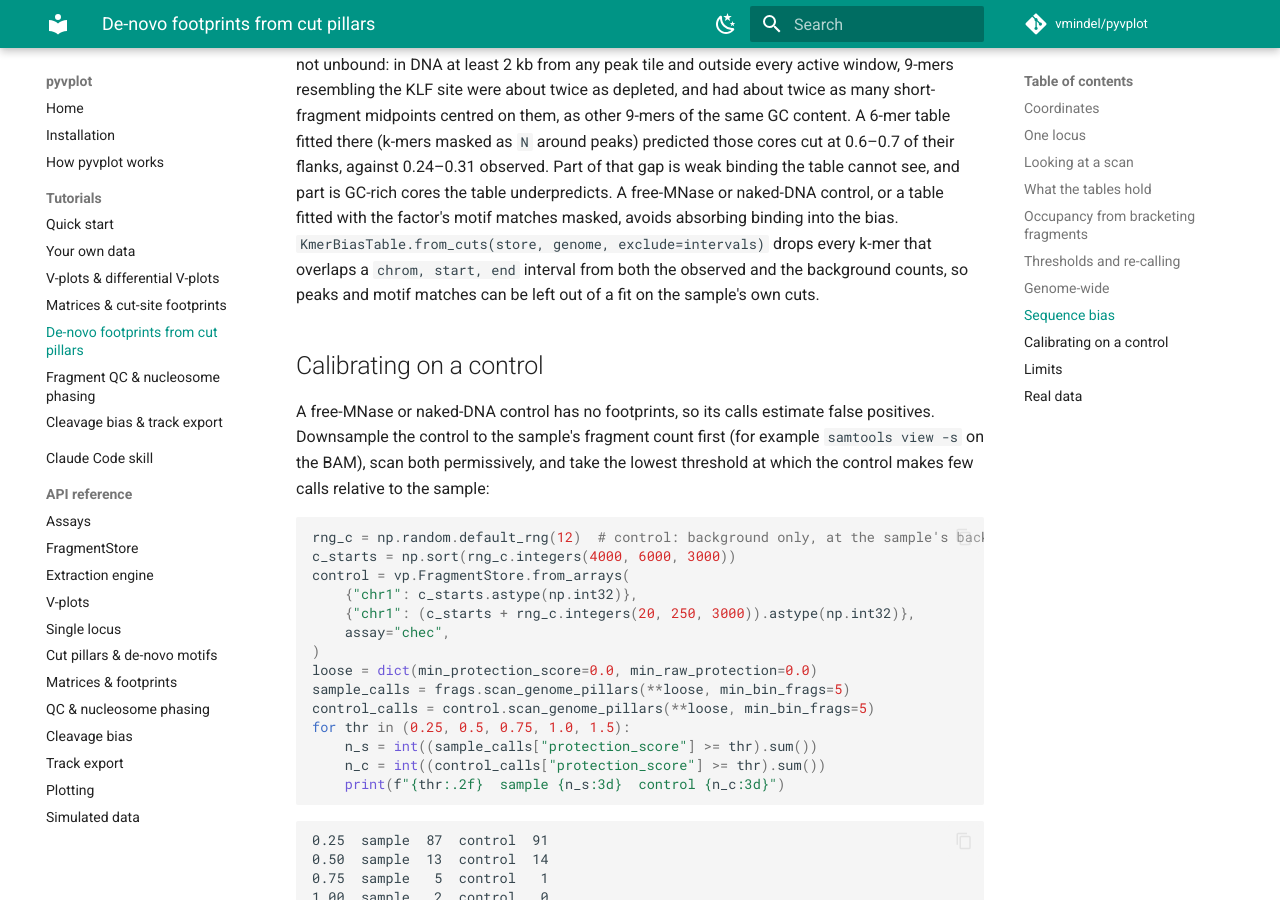
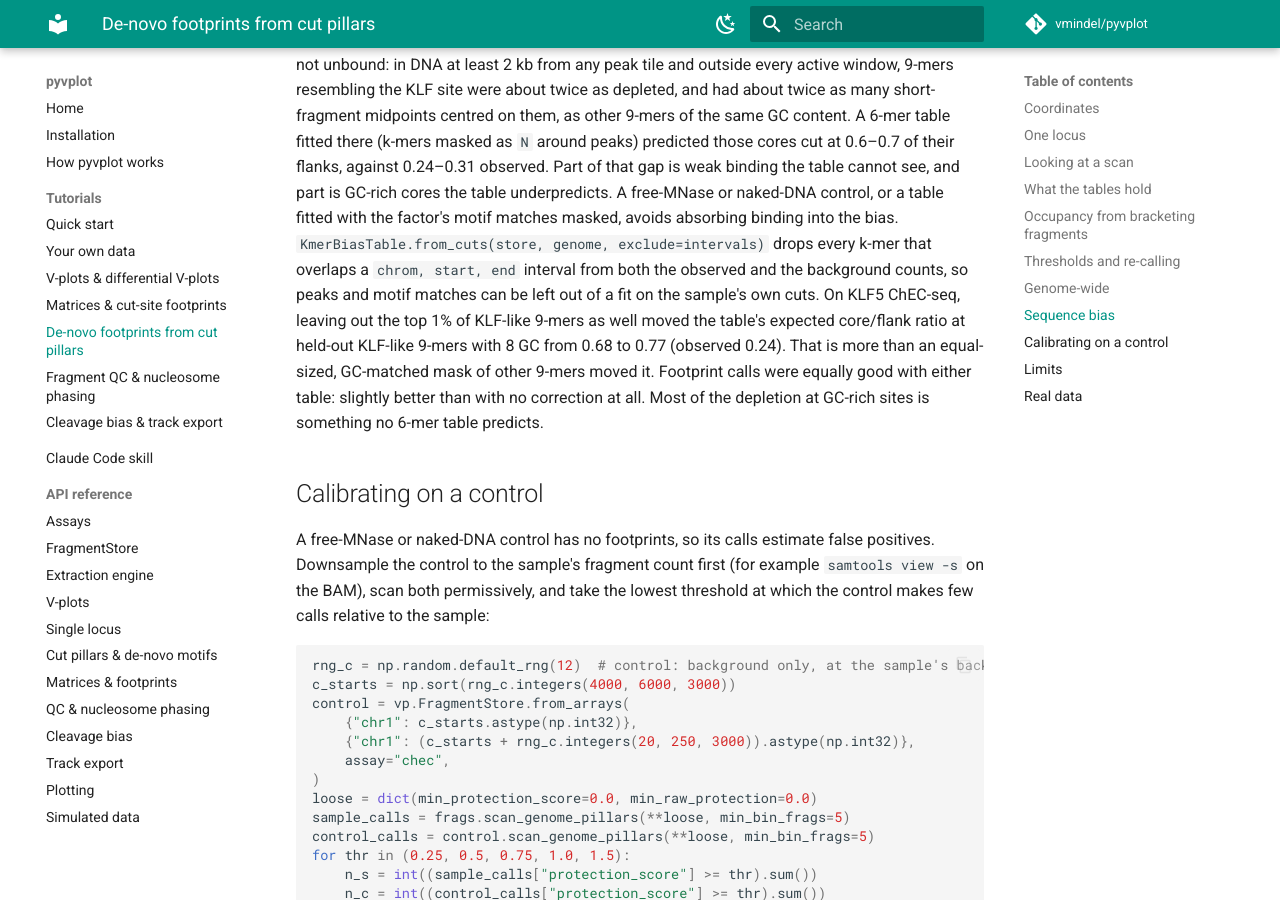
Before and after one commit to vmindel/pyvplot, an MkDocs documentation site: the page built from docs/tutorials/pillar-scanning.md, in a window 1280 px wide and 900 px high, scrolled down 6965 px. Built offline with MkDocs 1.6.1 and Material for MkDocs 9.7.7, drawn with Linux system fonts in a browser that asks for light colours; comment, search, counter and statistics services are not loaded.

Commit message:
Masked bias fit results: KLF masking helps the table little; occupancy track validated
10_masked_bias.py (job 854349): masking top-1% KLF-PWM 9-mers shifts held-out
expected depletion at KLF-like 9-mers more than a GC-matched placebo, but no
6-mer table approaches observed GC-rich depletion, and every k=6 expected_cuts
gives the same small gain in calls. The shipped occupancy_score reproduces the
08 bracket score (site AUROC 0.735 vs 0.737).

Co-Authored-By: Claude Opus 5.5 <noreply@anthropic.com>
Claude-Session: https://claude.ai/code/session_01B4cmqVXQZq8ooD1wfxwv3Z

```diff
--- a/docs/tutorials/pillar-scanning.md
+++ b/docs/tutorials/pillar-scanning.md
@@ -208,7 +208,7 @@ print(expected("chr1", 5000, 5004).round(2), len(scan_b.motifs), len(motifs_b))
 
 `expected(chrom, start, end)` gives, at each boundary, the propensity of a fragment starting there plus that of one ending there. The scanner rescales it to mean 1 per window and divides `pillar_score` by it before computing the profile and scoring calls; pillars themselves are still called on the uncorrected score. `scan.call()` reuses the scan's correction, and `scan.call(expected_cuts=...)` recomputes the profile with a new one. Here the table is random, so the correction mostly adds noise: three weak extra calls appear. On a simulated naked-DNA store with strong 4-mer bias and no bound sites, the correction cut false calls of the pair caller from 58 to 9.
 
-Fit the table on DNA the factor does not bind. On KLF5 ChEC-seq, cuts "away from peaks" were not unbound: in DNA at least 2 kb from any peak tile and outside every active window, 9-mers resembling the KLF site were about twice as depleted, and had about twice as many short-fragment midpoints centred on them, as other 9-mers of the same GC content. A 6-mer table fitted there (k-mers masked as `N` around peaks) predicted those cores cut at 0.6–0.7 of their flanks, against 0.24–0.31 observed. Part of that gap is weak binding the table cannot see, and part is GC-rich cores the table underpredicts. A free-MNase or naked-DNA control, or a table fitted with the factor's motif matches masked, avoids absorbing binding into the bias. `KmerBiasTable.from_cuts(store, genome, exclude=intervals)` drops every k-mer that overlaps a `chrom, start, end` interval from both the observed and the background counts, so peaks and motif matches can be left out of a fit on the sample's own cuts.
+Fit the table on DNA the factor does not bind. On KLF5 ChEC-seq, cuts "away from peaks" were not unbound: in DNA at least 2 kb from any peak tile and outside every active window, 9-mers resembling the KLF site were about twice as depleted, and had about twice as many short-fragment midpoints centred on them, as other 9-mers of the same GC content. A 6-mer table fitted there (k-mers masked as `N` around peaks) predicted those cores cut at 0.6–0.7 of their flanks, against 0.24–0.31 observed. Part of that gap is weak binding the table cannot see, and part is GC-rich cores the table underpredicts. A free-MNase or naked-DNA control, or a table fitted with the factor's motif matches masked, avoids absorbing binding into the bias. `KmerBiasTable.from_cuts(store, genome, exclude=intervals)` drops every k-mer that overlaps a `chrom, start, end` interval from both the observed and the background counts, so peaks and motif matches can be left out of a fit on the sample's own cuts. On KLF5 ChEC-seq, leaving out the top 1% of KLF-like 9-mers as well moved the table's expected core/flank ratio at held-out KLF-like 9-mers with 8 GC from 0.68 to 0.77 (observed 0.24). That is more than an equal-sized, GC-matched mask of other 9-mers moved it. Footprint calls were equally good with either table: slightly better than with no correction at all. Most of the depletion at GC-rich sites is something no 6-mer table predicts.
 
 ## Calibrating on a control
 
```
Also changed, not shown: benchmarks/footprints/README.md (+13 -1 lines), src/pyvplot/_skills/data/references/pillar-scanning.md (+1 -1 lines).
